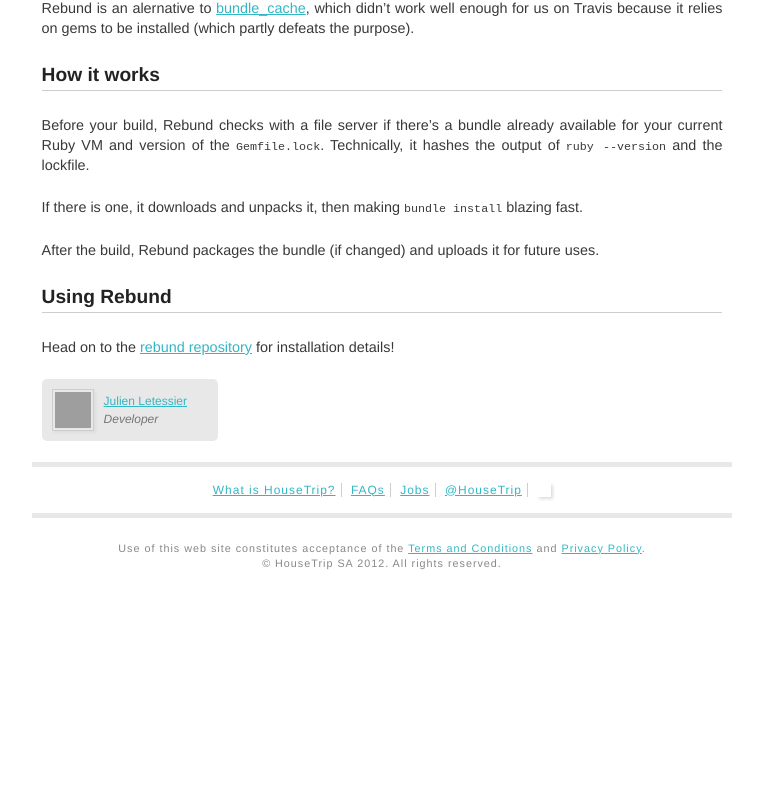
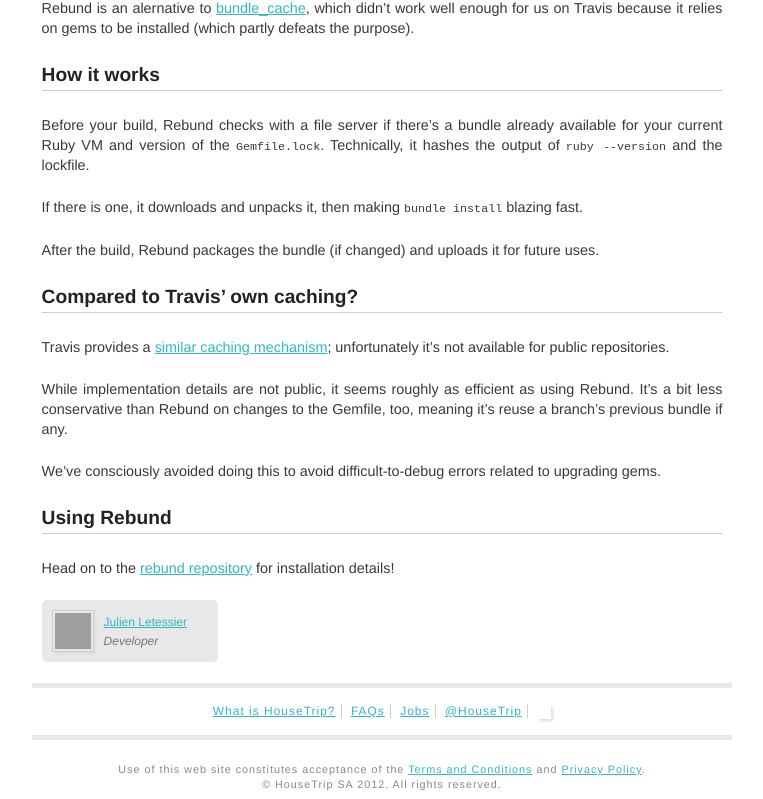
Before and after one commit to HouseTrip/housetrip.github.com, a Jekyll site: the page built from _posts/2014-01-06-rebund.md, in a window 1280 px wide and 900 px high, scrolled down 1648 px, cut to the strip 101-900 px from the top of the window. Shown: the whole strip, without its empty margins (258-1021 px from the left). Built offline with Jekyll 4.4.1, drawn with Linux system fonts in a browser that asks for light colours; before the commit the page ends 2327 px from its top, so only the background shows below that; grey boxes are pictures that could not be loaded.

Commit message:
Adds comparison with Travis's own caching

```diff
--- a/_posts/2014-01-06-rebund.md
+++ b/_posts/2014-01-06-rebund.md
@@ -52,6 +52,21 @@
 After the build, Rebund packages the bundle (if changed) and uploads it for
 future uses.
 
+
+## Compared to Travis' own caching?
+
+Travis provides a [similar caching
+mechanism](http://about.travis-ci.org/docs/user/caching/); unfortunately it's
+not available for public repositories.
+
+While implementation details are not public, it seems roughly as efficient as
+using Rebund. It's a bit less conservative than Rebund on changes to the
+Gemfile, too, meaning it's reuse a branch's previous bundle if any.
+
+We've consciously avoided doing this to avoid difficult-to-debug errors related
+to upgrading gems.
+
+
 ## Using Rebund
 
 Head on to the [rebund
```
